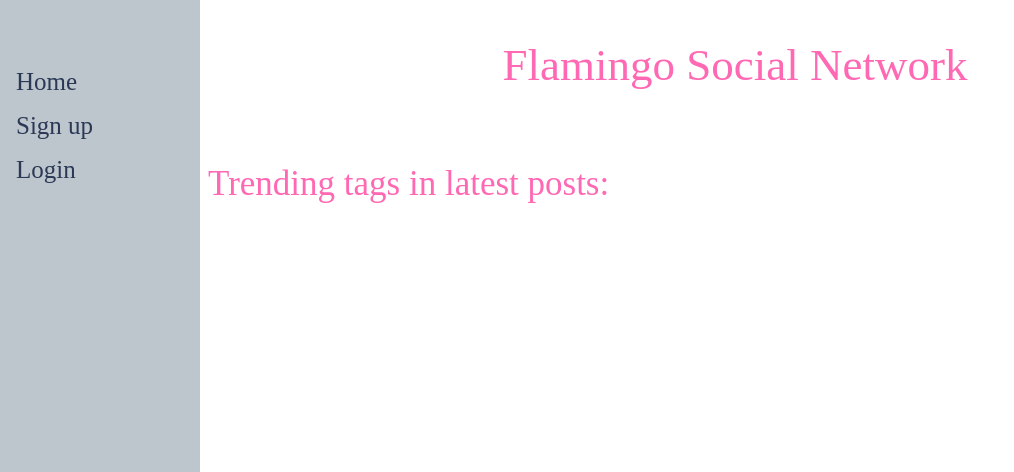
After one commit to gitter-badger/project-flamingo, a Django app: page /posts/trending/ in a window 1280 px wide. The commit adds this page. Shown: the top 472 px of the page, without its empty margins (0-1014 px from the left). Run offline with Django 3.2, Linux system fonts and the light colour scheme; data that the repository does not hold is empty; parts of the project's set-up code (start-up, migrations or seed data) failed here and were passed over.

Commit message:
Trending posts feature added

```diff
--- a/flamingo_proj/posts/models.py
+++ b/flamingo_proj/posts/models.py
@@ -1,6 +1,6 @@
 from __future__ import unicode_literals
 import re
-
+from collections import Counter
 
 from django.db import models
 from django.conf import settings
@@ -20,9 +20,6 @@ class TimeStampedModel(models.Model):
 class Post(TimeStampedModel):
     posted_by = models.ForeignKey(settings.AUTH_USER_MODEL)
     content = models.TextField(max_length=1000, editable=True)
-
-    # def get_hash_tags(self):
-    #     return re.findall(r'#[a-zA-Z0-9]+$', self.content)
 
     def get_hash_tags(self):
         return set(re.findall(r'(?<![\w\d])#[a-zA-Z0-9]+(?![\w\d])', self.content))
@@ -54,6 +51,10 @@ class Post(TimeStampedModel):
     def get_absolute_url(self):
         return reverse('posts:detail', kwargs={'pk': self.id})
 
+    @classmethod
+    def get_latest(cls):
+        return cls.objects.order_by('-created')[:100]
+
 
 @python_2_unicode_compatible
 class Share(TimeStampedModel):
@@ -69,8 +70,21 @@ class Tag(models.Model):
     tag = models.CharField(max_length=30, unique=True)
     posts = models.ManyToManyField(Post)
 
+    @classmethod
+    def get_trending(cls):
+        latest_posts = Post.get_latest()
+        tags_found = [tag for post in latest_posts for tag in post.tag_set.all()]
+        tag_counts = Counter(tags_found).most_common(5)
+        return [t[0] for t in tag_counts]
+
     def __str__(self):
         return "Tag {}".format(self.tag)
+
+    def get_absolute_url(self):
+        return reverse('posts:tag', kwargs={'tag': self.tag[1:]})
+
+    def get_occurrences(self):
+        return self.posts.all().count()
 
 
 @python_2_unicode_compatible
--- /dev/null
+++ b/flamingo_proj/posts/templates/posts/trending.html
@@ -0,0 +1,10 @@
+{% extends 'base.html' %}
+{% block content %}
+<h1>Trending tags in latest posts:</h1>
+
+<ul>
+{% for tag in trending %}
+    <li id="tag{{ tag.id }}"> <a href="{{ tag.get_absolute_url }}">{{ tag }}</a> - Found in {{ tag.get_occurrences}} posts </li>
+{% endfor %}
+</ul>
+{% endblock content %}
--- a/flamingo_proj/posts/urls.py
+++ b/flamingo_proj/posts/urls.py
@@ -10,4 +10,5 @@ urlpatterns = [
     url(r'^(?P<id>[0-9]+)/delete/$', views.post_delete, name='delete'),
     url(r'^(?P<id>[0-9]+)/like/$', views.like, name='like'),
     url(r'^(?P<id>[0-9]+)/share/$', views.post_share, name='share'),
+    url(r'^trending/$', views.trending, name='trending'),
 ]
--- a/flamingo_proj/posts/views.py
+++ b/flamingo_proj/posts/views.py
@@ -115,3 +115,8 @@ def post_share(request, id):
     else:
         messages.error(request, "Something went wrong!")
         return JsonResponse({'you_posted': "Error!"})
+
+
+def trending(request):
+    context = {'trending': Tag.get_trending()}
+    return render(request, 'posts/trending.html', context)
--- a/flamingo_proj/templates/base.html
+++ b/flamingo_proj/templates/base.html
@@ -16,8 +16,8 @@
         {% if user.is_authenticated %}
           <a href="{% url 'home' %}">Feed</a>
           <a href="{% url 'profiles:go-to-profile' %}">My Profile</a>
+          <a href="{% url 'posts:trending' %}">Trending</a>
           <a href="{% url 'search' %}">Search</a>
-          <!--<a href="{% url 'logout' %}">Logout</a>-->
           <a href="{% url 'logout' %}" onclick='return logout();'>Logout</a>
         {% else %}
           <a href="{% url 'home' %}">Home</a>
```
